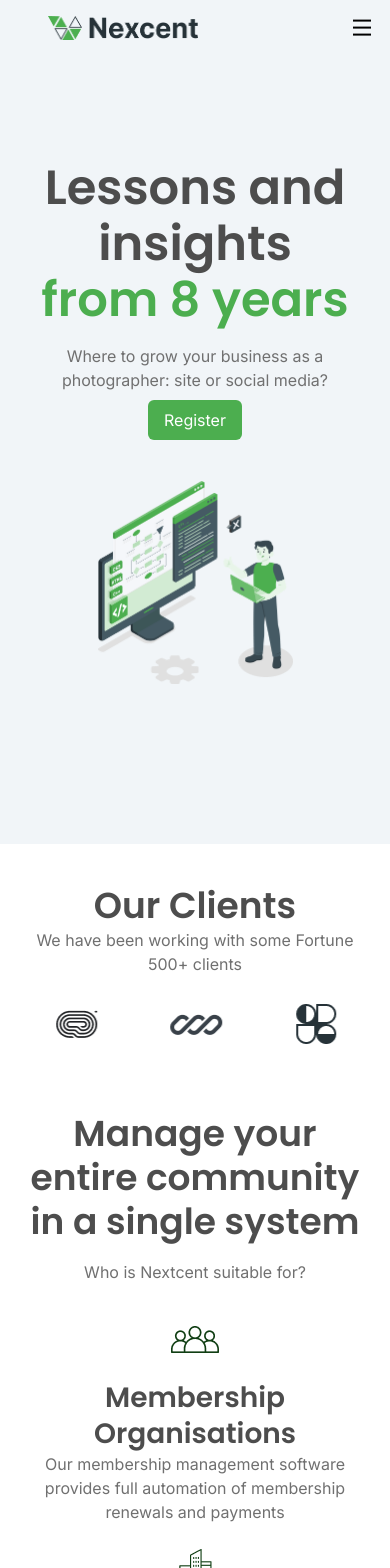
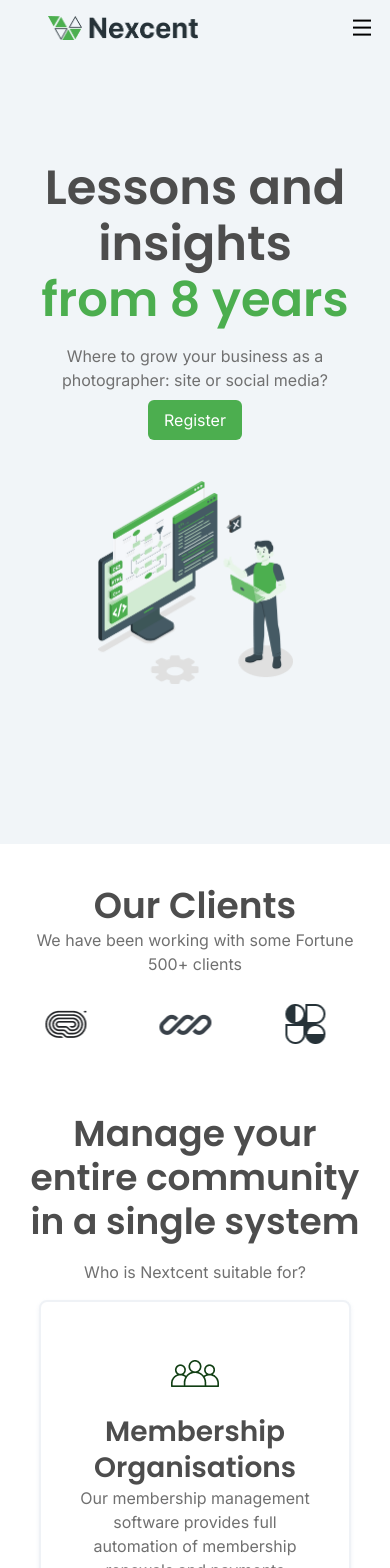
Before and after one commit to KaviruN/nexcent, a React (Vite) app: page / in a window 390 px wide. Shown: the top 1568 px of the page. Built offline with nearby package versions, Linux system fonts and the light colour scheme.

Commit message:
add styles for Navbar and Cards components; improve layout and hover effects for mobile

```diff
--- a/src/styles/components/_cards.scss
+++ b/src/styles/components/_cards.scss
@@ -1,3 +1,5 @@
+@use "../util/functions" as f;
+
 .cards {
   text-align: center;
 
@@ -6,18 +8,27 @@
     flex-direction: column;
     justify-content: center;
     align-items: center;
-
   }
 
   &__head p {
     padding: 1em;
   }
 
-  &__card{
+  &__card {
+    padding: 2em;
     width: 80%;
+    box-shadow: 0 f.em(2) f.em(4) 0 hsla(210, 29%, 75%, 0.2);
+    margin-bottom: 1.5em;
+    border: 2px solid hsla(210, 29%, 75%, 0.2);
+    border-radius: f.em(8);
+    cursor: default;
+
+    &:hover{
+        scale: 1.02;
+    }
   }
 
-  &__img{
+  &__img {
     padding: 1em;
     display: flex;
     justify-content: center;
--- a/src/styles/components/_navbar.scss
+++ b/src/styles/components/_navbar.scss
@@ -10,6 +10,7 @@
   justify-content: space-evenly;
   align-items: center;
   background-color: var(--color-silver);
+  z-index: 1000;
 
   @media (max-width: 1008px) {
     justify-content: space-between;
```
Also changed, not shown: src/styles/style.css, 1 other file (tests, documents, lock files or other folders).
